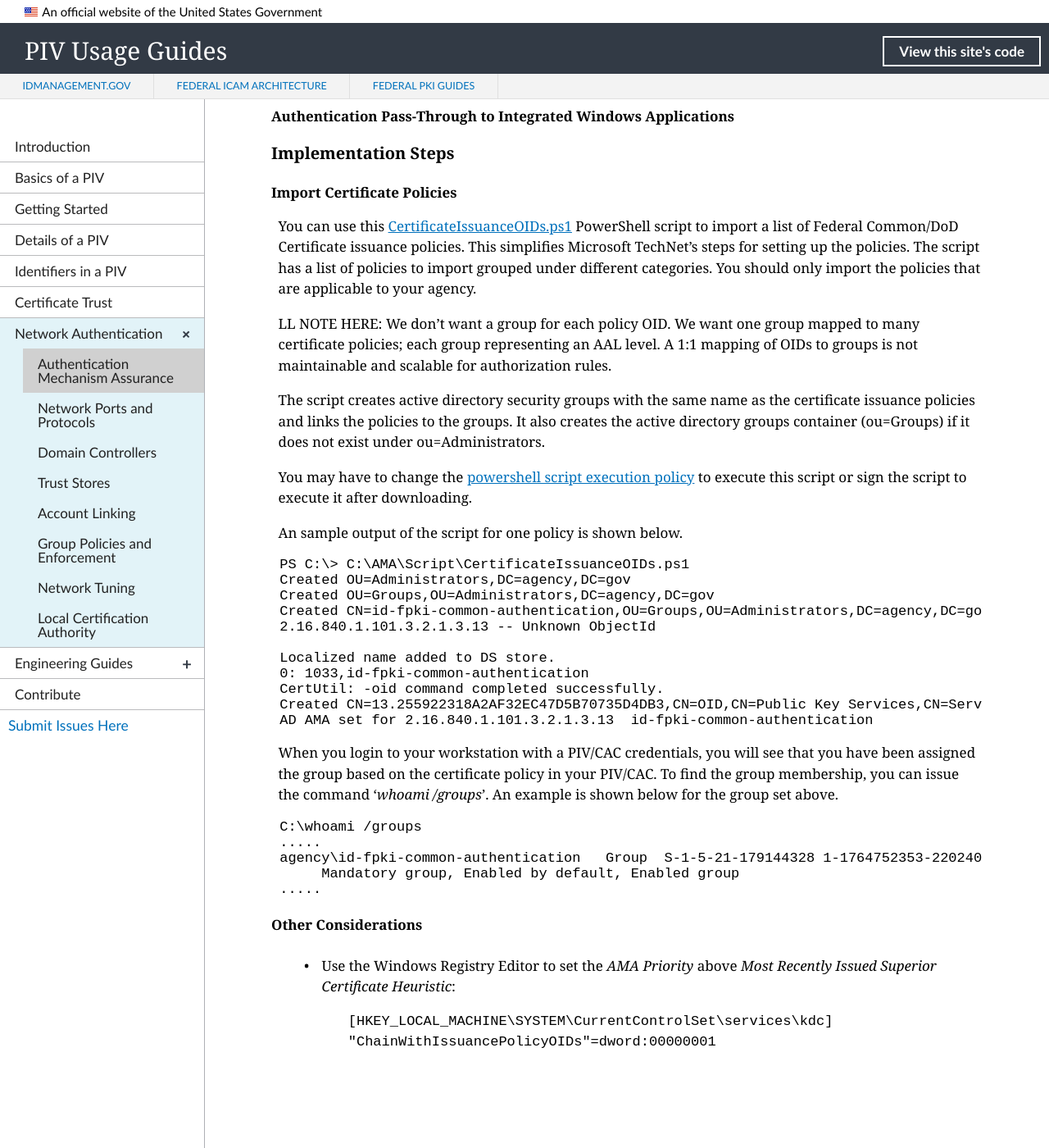
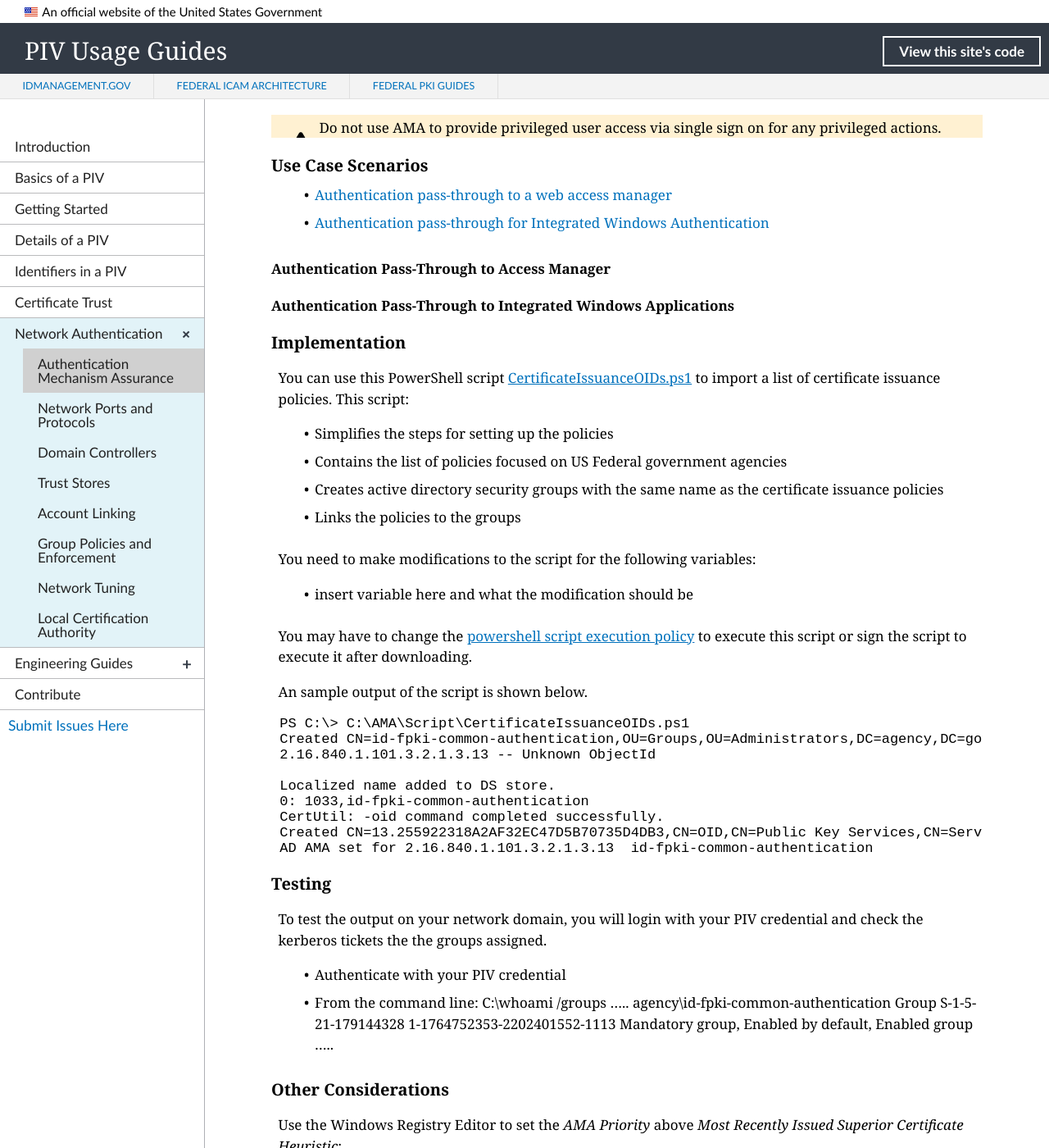
Before and after one commit to GSA/piv-guides, a Jekyll site: the page built from _networkconfig/10_ama.md, in a window 1280 px wide and 1400 px high, scrolled down 594 px. Shown: the whole window at 82% size. Built offline with Jekyll 4.4.1, drawn with Linux system fonts in a browser that asks for light colours; nearby versions of some CDN libraries; some of the changed text lies outside the part shown.

Commit message:
updates to ama; added sections; open items include the use cases and the updated script

```diff
--- a/_networkconfig/10_ama.md
+++ b/_networkconfig/10_ama.md
@@ -11,32 +11,41 @@ For Windows based environments, you can use a Windows Active Directory (AD) feat
 
 AMA is available for domains operating on Windows Server® 2008 R2 and later versions. Go to:&nbsp;&nbsp;[AMA Step-by-Step Guide](https://technet.microsoft.com/en-us/library/dd378897(v=WS.10).aspx){:target=_"blank"} to understand the implementation of AMA.
 
+- [Use Case Scenarios](#use-case-scenarios)
+- [Implementation](#implementation)
+- [Testing](#testing)
+- [Other Considerations](#other-considerations)
+
 {% include alert-warning.html content="Do not use AMA to provide privileged user access via single sign on for any privileged actions." %}
 
 ### Use Case Scenarios
 
+- [Authentication pass-through to a web access manager](#authentication-pass-through-to-a-web-access-manager)
+- [Authentication pass-through for Integrated Windows Authentication](#authentication-pass-through-for-integrated-windows-authentication)
 
 #### Authentication Pass-Through to Access Manager
 
+
 #### Authentication Pass-Through to Integrated Windows Applications
 
-### Implementation Steps
 
+### Implementation
+You can use this PowerShell script [CertificateIssuanceOIDs.ps1](https://github.com/GSA/ficam-scripts-public/tree/master/_ama){:target="_blank"} to import a list of  certificate issuance policies.  This script:
 
-#### Import Certificate Policies
-You can use this [CertificateIssuanceOIDs.ps1](https://github.com/GSA/ficam-scripts-public/tree/master/_ama){:target="_blank"} PowerShell script to import a list of Federal Common/DoD Certificate issuance policies. This simplifies Microsoft TechNet's steps for setting up the policies. The script has a list of policies to import grouped under different categories. You should only import the policies that are applicable to your agency.
+- Simplifies the steps for setting up the policies
+- Contains the list of policies focused on US Federal government agencies
+- Creates active directory security groups with the same name as the certificate issuance policies
+- Links the policies to the groups
 
-LL NOTE HERE:  We don't want a group for each policy OID.  We want one group mapped to many certificate policies; each group representing an AAL level.  A 1:1 mapping of OIDs to groups is not maintainable and scalable for authorization rules.
+You need to make modifications to the script for the following variables:
 
-The script creates active directory security groups with the same name as the certificate issuance policies and links the policies to the groups. It also creates the active directory groups container (ou=Groups) if it does not exist under ou=Administrators.
+- insert variable here and what the modification should be
 
 You may have to change the [powershell script execution policy](https://docs.microsoft.com/en-us/powershell/module/microsoft.powershell.core/about/about_execution_policies?view=powershell-5.1&viewFallbackFrom=powershell-Microsoft.PowerShell.Core){:target="_blank"} to execute this script or sign the script to execute it after downloading.
 
-An sample output of the script for one policy is shown below.
+An sample output of the script is shown below.
 
      PS C:\> C:\AMA\Script\CertificateIssuanceOIDs.ps1
-     Created OU=Administrators,DC=agency,DC=gov
-     Created OU=Groups,OU=Administrators,DC=agency,DC=gov
      Created CN=id-fpki-common-authentication,OU=Groups,OU=Administrators,DC=agency,DC=gov
      2.16.840.1.101.3.2.1.3.13 -- Unknown ObjectId
 
@@ -46,8 +55,11 @@ An sample output of the script for one policy is shown below.
      Created CN=13.255922318A2AF32EC47D5B70735D4DB3,CN=OID,CN=Public Key Services,CN=Services,CN=Configuration,DC=agency,DC=gov
      AD AMA set for 2.16.840.1.101.3.2.1.3.13  id-fpki-common-authentication
 
-When you login to your workstation with a PIV/CAC credentials, you will see that you have been assigned the group based on the certificate policy in your PIV/CAC. To find the group membership, you can issue the command '_whoami /groups_'. An example is shown below for the group set above.
+### Testing
+To test the output on your network domain, you will login with your PIV credential and check the kerberos tickets the the groups assigned.
 
+- Authenticate with your PIV credential
+- From the command line:
      C:\whoami /groups
      .....
      agency\id-fpki-common-authentication   Group  S-1-5-21-179144328 1-1764752353-2202401552-1113
@@ -55,9 +67,8 @@ When you login to your workstation with a PIV/CAC credentials, you will see that
      .....
 
 
-#### Other Considerations
+### Other Considerations
+Use the Windows Registry Editor to set the _AMA Priority_ above _Most Recently Issued Superior Certificate Heuristic_:
 
-* Use the Windows Registry Editor to set the _AMA Priority_ above _Most Recently Issued Superior Certificate Heuristic_:
-
-          [HKEY_LOCAL_MACHINE\SYSTEM\CurrentControlSet\services\kdc]
-          "ChainWithIssuancePolicyOIDs"=dword:00000001
+- [HKEY_LOCAL_MACHINE\SYSTEM\CurrentControlSet\services\kdc]
+- "ChainWithIssuancePolicyOIDs"=dword:00000001
```
